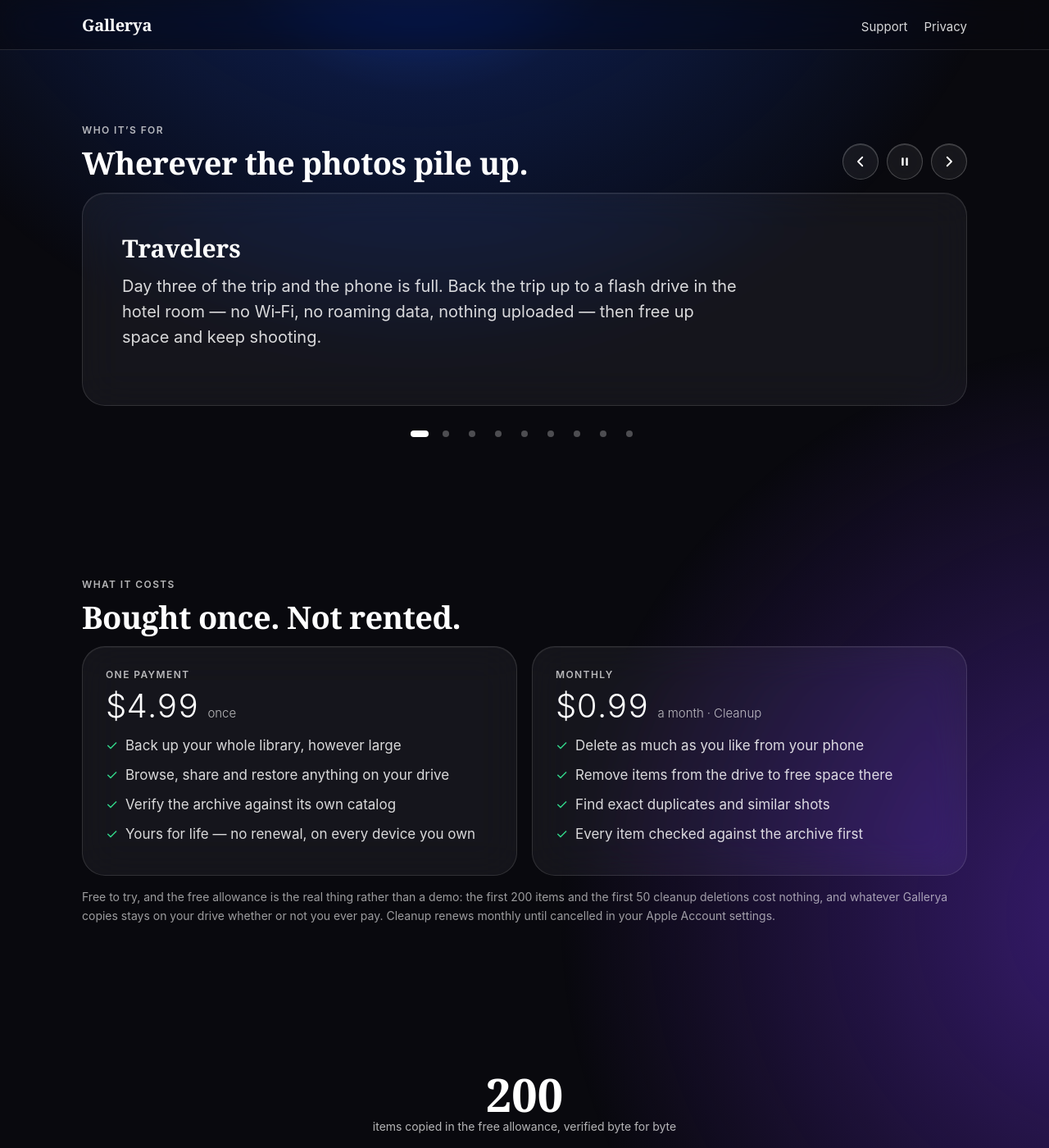
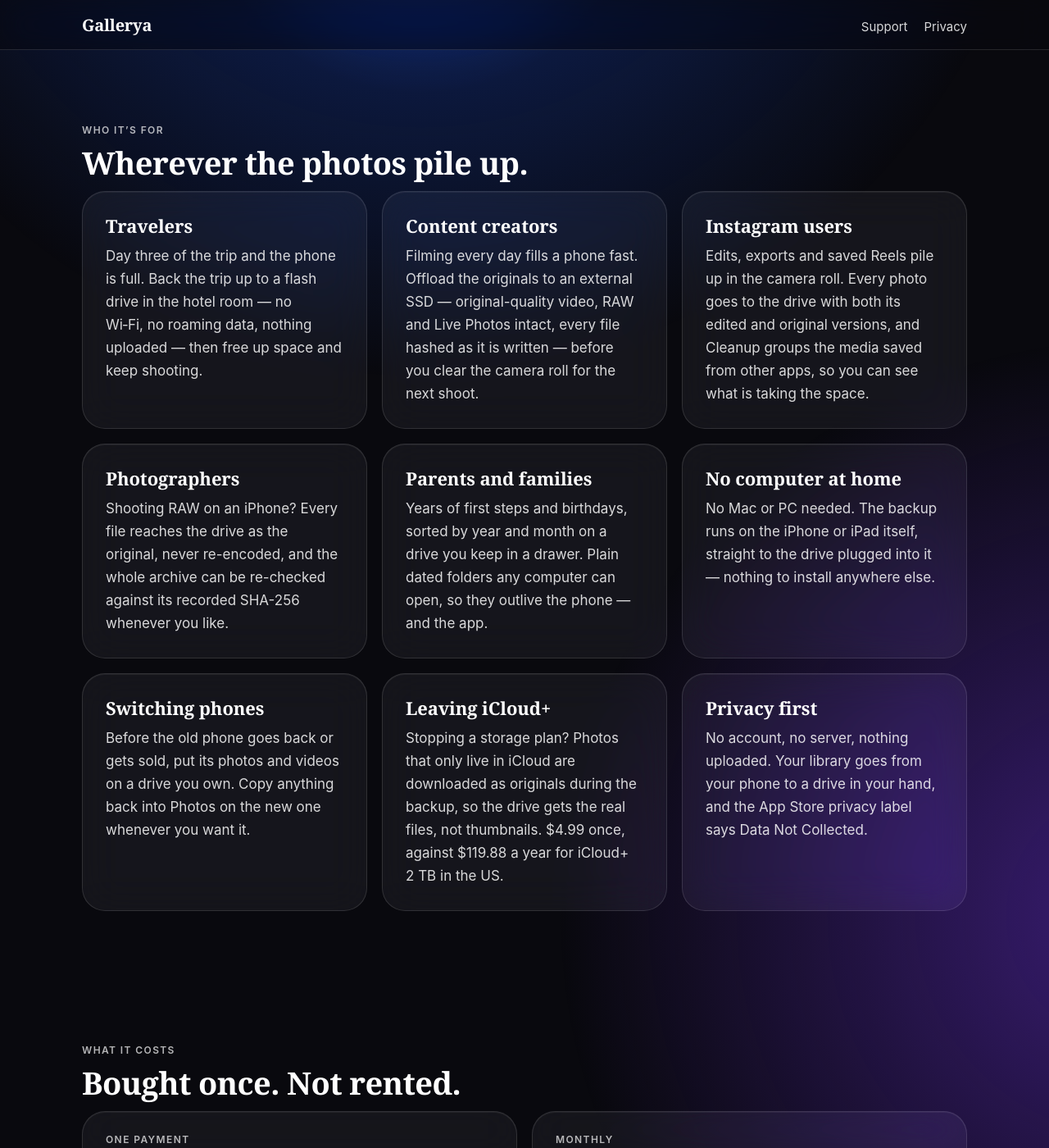
Before and after one commit to iAmrSalman/gallerya, a Jekyll site: the page built from index.html, in a window 1280 px wide and 1400 px high, scrolled down 5095 px. Shown: the whole window at 82% size. Built offline with Jekyll 4.4.1, drawn with Linux system fonts in a browser that asks for light colours.

Commit message:
Who it's for: back to a grid, with cards that answer the pointer
The nine use cases are a grid again: three across, two on a tablet, one on a phone. With a mouse, a card tilts towards the pointer (at most 6 degrees), lifts a little, carries a soft light under the pointer, and a ring in the app's three tints turns round its edge while it's hovered. It settles back flat on the page's spring. On a touch screen the ring goes round each card once as it comes into view, and the card a link lands on (/#travel from the travelers ad) gets the same single sweep. Nothing moves by itself for more than that, so the carousel's pause button goes. Reduce Motion keeps everything still, and Reduce Transparency drops the light.

Co-Authored-By: Claude Opus 5.5 <noreply@anthropic.com>

```diff
--- a/assets/aurora.css
+++ b/assets/aurora.css
@@ -520,64 +520,103 @@ header.hero h1 { font-size: clamp(2rem, 11cqw, 3.75rem); }
   clip-path: inset(50%); white-space: nowrap;
 }
 
-/* ── Who it's for: one card at a time ─────────────────────────────────────────
-   The row is as wide as one card and snaps to it. assets/use-cases.js moves it on by itself,
-   pauses it, and keeps the dots under it in step. The card's type is a size up from the other
-   panels, since it has the width to itself. */
-.carousel-head { display: flex; align-items: flex-end; justify-content: space-between; gap: 18px; }
-.carousel-nav { display: flex; gap: 10px; flex: none; margin-bottom: 14px; }
-.carousel-nav[hidden], .carousel-dots[hidden] { display: none; }
-.carousel-btn {
-  width: 44px; height: 44px; border-radius: 50%;
-  display: grid; place-items: center; padding: 0; cursor: pointer; color: #fff;
-  background: rgba(255, 255, 255, 0.06);
-  border: 1px solid rgba(255, 255, 255, 0.22);
-  box-shadow: inset 0 1px 0 rgba(255, 255, 255, 0.14);
-  backdrop-filter: blur(20px); -webkit-backdrop-filter: blur(20px);
+/* ── Who it's for: nine cards that answer the pointer ─────────────────────────
+   Each card is the usual glass panel with two layers over it.
+   - The card tilts towards the pointer: assets/use-cases.js sets --rx and --ry from where the
+     pointer is. It follows quickly while the pointer moves and settles back flat on the page's
+     slower spring when it leaves.
+   - ::after is a soft light that sits under the pointer (--mx, --my), behind the text.
+   - ::before is the edge: a 1.5px ring cut out of a conic gradient in the app's three tints,
+     azure, violet and jade, turned by animating --ring. It only turns while the card is
+     hovered, or once when a card comes into view on a touch screen or is the one a link landed
+     on. Nothing here moves by itself for longer than that.
+   An angle inside a gradient can only be animated through a registered property. A browser
+   without @property shows the ring standing still, which is fine. */
+@property --ring { syntax: "<angle>"; inherits: false; initial-value: 0deg; }
+
+.persona {
+  --rx: 0deg; --ry: 0deg; --mx: 50%; --my: 50%;
+  position: relative;
+  isolation: isolate;
+  transform: perspective(900px) rotateX(var(--rx)) rotateY(var(--ry));
   transition:
-    transform var(--spring-press-settle) var(--spring-press),
-    background-color 200ms ease-out,
-    opacity 200ms ease-out;
+    transform var(--spring-hero-settle) var(--spring-hero),
+    scale var(--spring-hero-settle) var(--spring-hero),
+    box-shadow 400ms ease-out,
+    border-color 400ms ease-out;
+  scroll-margin-top: 96px;
 }
-.carousel-btn svg { width: 18px; height: 18px; }
-.carousel-btn:active { transform: scale(0.94); transition-duration: 90ms, 200ms, 200ms; }
+.persona > * { position: relative; z-index: 1; }
+.persona::before,
+.persona::after {
+  content: "";
+  position: absolute;
+  border-radius: inherit;
+  pointer-events: none;
+}
+.persona::before {
+  inset: -1px;
+  padding: 1.5px;
+  z-index: 2;
+  background: conic-gradient(from var(--ring),
+    transparent 0deg,
+    var(--azure-accent) 50deg,
+    var(--violet-accent) 110deg,
+    transparent 170deg,
+    transparent 200deg,
+    var(--jade-accent) 270deg,
+    var(--azure-accent) 320deg,
+    transparent 360deg);
+  -webkit-mask: linear-gradient(#000 0 0) content-box, linear-gradient(#000 0 0);
+  -webkit-mask-composite: xor;
+  mask: linear-gradient(#000 0 0) content-box, linear-gradient(#000 0 0);
+  mask-composite: exclude;
+  opacity: 0;
+  transition: opacity 500ms ease-out;
+}
+.persona::after {
+  inset: 0;
+  z-index: 0;
+  background: radial-gradient(380px circle at var(--mx) var(--my), rgba(140, 199, 255, 0.15), transparent 62%);
+  opacity: 0;
+  transition: opacity 400ms ease-out;
+}
+
+@keyframes persona-ring { to { --ring: 360deg; } }
+@keyframes persona-sweep {
+  0% { --ring: 0deg; opacity: 0; }
+  18% { opacity: 1; }
+  78% { opacity: 1; }
+  100% { --ring: 360deg; opacity: 0; }
+}
+
+/* Once, on a touch screen as the card scrolls into view, and on the card a link landed on. */
+@media (prefers-reduced-motion: no-preference) {
+  .persona[data-sweep]::before { animation: persona-sweep 1.8s ease-in-out; }
+}
+
+/* With a pointer: the edge lights up on hover, and with motion allowed it turns, the card
+   tilts and lifts, and the light follows the pointer. While hovered the tilt follows the
+   pointer within 140ms; leaving hands back to the spring above. */
 @media (hover: hover) {
-  .carousel-btn:hover { background-color: rgba(255, 255, 255, 0.1); }
+  .persona:hover { border-color: transparent; }
+  .persona:hover::before { opacity: 1; }
 }
-.carousel-btn [data-icon-play] { display: none; }
-.carousel-btn[data-paused] [data-icon-play] { display: inline; }
-.carousel-btn[data-paused] [data-icon-pause] { display: none; }
-.carousel {
-  display: flex; gap: 18px;
-  overflow-x: auto; overscroll-behavior-x: contain;
-  scroll-snap-type: x mandatory;
-  scrollbar-width: none;
-  padding: 2px 0 6px;
+@media (hover: hover) and (prefers-reduced-motion: no-preference) {
+  .persona:hover {
+    scale: 1.015;
+    box-shadow: inset 0 1px 0 rgba(255, 255, 255, 0.08), 0 26px 60px -26px rgba(23, 71, 199, 0.8);
+    transition:
+      transform 140ms ease-out,
+      scale var(--spring-hero-settle) var(--spring-hero),
+      box-shadow 400ms ease-out,
+      border-color 400ms ease-out;
+  }
+  .persona:hover::before { animation: persona-ring 4s linear infinite; }
+  .persona:hover::after { opacity: 1; }
 }
-.carousel::-webkit-scrollbar { display: none; }
-.carousel:focus-visible { outline-offset: 6px; border-radius: var(--radius); }
-.carousel > .panel {
-  flex: 0 0 100%; scroll-snap-align: start;
-  padding: clamp(28px, 4.4vw, 48px);
-  min-height: clamp(220px, 24vw, 260px);
-}
-.carousel > .panel h3 { font-size: clamp(1.5rem, 2.6vw, 1.875rem); margin-bottom: 12px; }
-.carousel > .panel p { font-size: clamp(1.0625rem, 1.6vw, 1.25rem); line-height: 1.55; max-width: 60ch; margin-bottom: 0; }
-.carousel-dots { display: flex; justify-content: center; gap: 4px; margin-top: 14px; }
-.carousel-dots button {
-  width: 28px; height: 28px; padding: 0; border: 0; background: none; cursor: pointer;
-  display: grid; place-items: center;
-}
-.carousel-dots button::before {
-  content: ""; width: 8px; height: 8px; border-radius: 4px;
-  background: rgba(255, 255, 255, 0.28);
-  transition: width 300ms ease-out, background-color 300ms ease-out;
-}
-.carousel-dots button[aria-current="true"]::before { width: 22px; background: var(--ink); }
-/* On a phone the row is swiped and the dots are tapped, so the arrows go and only the pause
-   button stays beside the heading, which otherwise wraps onto three lines. */
-@media (max-width: 560px) {
-  .carousel-btn[data-carousel-prev], .carousel-btn[data-carousel-next] { display: none; }
+@media (prefers-reduced-motion: reduce) {
+  .persona { transform: none; }
 }
 
 /* ── Reduce Transparency, for the surfaces ─────────────────────────────────────
@@ -588,5 +627,5 @@ header.hero h1 { font-size: clamp(2rem, 11cqw, 3.75rem); }
   nav.top::before { background: var(--base); backdrop-filter: none; -webkit-backdrop-filter: none; }
   .cta { background: #2f5fc0; backdrop-filter: none; -webkit-backdrop-filter: none; }
   .cta.quiet { background: #1c1c23; }
-  .carousel-btn { background: #1c1c23; backdrop-filter: none; -webkit-backdrop-filter: none; }
+  .persona::after { display: none; }
 }
--- a/assets/use-cases.js
+++ b/assets/use-cases.js
@@ -1,120 +1,89 @@
-// "Who it's for": one card at a time, moving on by itself.
+// "Who it's for": nine cards that answer the pointer.
 //
-// Each card stays up for as long as it takes to read (0.3 s a word, never under 6 s), then the
-// row moves to the next one and loops back after the last. It holds still while a mouse is over
-// it, while it has keyboard focus, while less than half of it is on screen, and while the tab is
-// hidden. The pause button stops it for good; it is the control WCAG 2.2.2 asks for on anything
-// that moves by itself for more than five seconds.
+// With a mouse or a pen, a card tilts towards the pointer, by at most 6 degrees, and a soft
+// light follows the pointer across it. The styles do the rest: the edge lights up and turns
+// while the card is hovered, and the card settles back flat on a spring when the pointer leaves.
 //
-// It starts paused for anyone who has asked for less motion, and for anyone who arrived on a
-// particular card (an ad landing on /#travel came for that card, so it should not slide away).
-// Swiping, a trackpad, the arrow keys, the arrows and the dots all still work either way.
+// On a touch screen there is no hover, so the light runs round each card's edge once, the
+// first time the card is mostly on screen. The card a link landed on (/#travel, from the
+// travelers ad) gets the same single sweep once the page has scrolled to it.
+//
+// Nothing tilts or sweeps for anyone who has asked for less motion; the styles still light the
+// edge on hover for them, standing still.
 (function () {
+  var cards = Array.prototype.slice.call(document.querySelectorAll(".persona"));
+  if (!cards.length) return;
+
   var reduceMotion = window.matchMedia("(prefers-reduced-motion: reduce)");
+  var touchOnly = window.matchMedia("(hover: none)");
+  var MAX_TILT = 6;
 
-  document.querySelectorAll("[data-carousel]").forEach(function (root) {
-    var track = root.querySelector(".carousel");
-    var nav = root.querySelector(".carousel-nav");
-    var dotsBox = root.querySelector(".carousel-dots");
-    var prev = root.querySelector("[data-carousel-prev]");
-    var next = root.querySelector("[data-carousel-next]");
-    var play = root.querySelector("[data-carousel-play]");
-    if (!track || !nav || !dotsBox || !prev || !next || !play) return;
+  function sweep(card) {
+    if (reduceMotion.matches) return;
+    card.removeAttribute("data-sweep");
+    // Read layout so removing and adding the attribute counts as a fresh start.
+    void card.offsetWidth;
+    card.setAttribute("data-sweep", "");
+  }
+  // Cleared when it ends, or leaving a hover would hand the edge back to the sweep and replay it.
+  cards.forEach(function (card) {
+    card.addEventListener("animationend", function (event) {
+      if (event.animationName === "persona-sweep") card.removeAttribute("data-sweep");
+    });
+  });
 
-    var cards = Array.prototype.slice.call(track.querySelectorAll(".panel"));
-    var count = cards.length;
-    if (!count) return;
+  // The tilt. The card's box is measured as the pointer arrives, while the card is still flat:
+  // measured while tilted, the box would shift under the pointer and the card would chase it.
+  cards.forEach(function (card) {
+    var box = null, scrollAtEnter = 0, x = 0.5, y = 0.5, frame = 0;
 
-    var landedOnCard = cards.some(function (card) { return "#" + card.id === location.hash; });
-    var paused = reduceMotion.matches || landedOnCard;
-    var held = { hover: false, focus: false, offscreen: false, hidden: document.hidden };
-    var timer = 0;
-
-    // One card's width plus the gap after it, measured each time so it follows resizes.
-    function step() {
-      var gap = parseFloat(getComputedStyle(track).columnGap) || 0;
-      return cards[0].getBoundingClientRect().width + gap;
+    function paint() {
+      frame = 0;
+      card.style.setProperty("--ry", ((0.5 - x) * 2 * MAX_TILT).toFixed(2) + "deg");
+      card.style.setProperty("--rx", ((y - 0.5) * 2 * MAX_TILT).toFixed(2) + "deg");
+      card.style.setProperty("--mx", (x * 100).toFixed(1) + "%");
+      card.style.setProperty("--my", (y * 100).toFixed(1) + "%");
     }
-    function current() {
-      return Math.min(count - 1, Math.max(0, Math.round(track.scrollLeft / step())));
-    }
-    function goTo(index) {
-      var target = (index + count) % count;
-      track.scrollTo({ left: target * step(), behavior: reduceMotion.matches ? "auto" : "smooth" });
+    function settle() {
+      if (frame) cancelAnimationFrame(frame);
+      frame = 0;
+      box = null;
+      ["--rx", "--ry", "--mx", "--my"].forEach(function (name) { card.style.removeProperty(name); });
     }
 
-    // How long a card stays up: long enough to read it.
-    function dwell(index) {
-      var words = cards[index].textContent.trim().split(/\s+/).length;
-      return Math.max(6000, words * 300);
-    }
-    function isHeld() {
-      return paused || held.hover || held.focus || held.offscreen || held.hidden;
-    }
-    function schedule() {
-      clearTimeout(timer);
-      if (isHeld()) return;
-      timer = setTimeout(function () { goTo(current() + 1); }, dwell(current()));
-    }
+    card.addEventListener("pointerenter", function (event) {
+      if (event.pointerType === "touch" || reduceMotion.matches) return;
+      box = card.getBoundingClientRect();
+      scrollAtEnter = window.scrollY;
+    });
+    card.addEventListener("pointermove", function (event) {
+      if (!box || event.pointerType === "touch") return;
+      var top = box.top - (window.scrollY - scrollAtEnter);
+      x = Math.min(1, Math.max(0, (event.clientX - box.left) / box.width));
+      y = Math.min(1, Math.max(0, (event.clientY - top) / box.height));
+      if (!frame) frame = requestAnimationFrame(paint);
+    });
+    card.addEventListener("pointerleave", settle);
+    window.addEventListener("resize", settle);
+  });
 
-    // The dots: one per card, the current one drawn long.
-    var dots = cards.map(function (card, index) {
-      var dot = document.createElement("button");
-      dot.type = "button";
-      dot.setAttribute("aria-controls", track.id);
-      dot.setAttribute("aria-label", "Card " + (index + 1) + " of " + count + ": " + card.querySelector("h3").textContent);
-      dot.addEventListener("click", function () { goTo(index); });
-      dotsBox.appendChild(dot);
-      return dot;
-    });
-    function markCurrent() {
-      var index = current();
-      dots.forEach(function (dot, i) { dot.setAttribute("aria-current", i === index ? "true" : "false"); });
-    }
+  // On a touch screen: one sweep per card, the first time it is mostly in view.
+  if (touchOnly.matches && "IntersectionObserver" in window) {
+    var seen = new IntersectionObserver(function (entries) {
+      entries.forEach(function (entry) {
+        if (!entry.isIntersecting) return;
+        seen.unobserve(entry.target);
+        sweep(entry.target);
+      });
+    }, { threshold: 0.6 });
+    cards.forEach(function (card) { seen.observe(card); });
+  }
 
-    function setPaused(value) {
-      paused = value;
-      play.toggleAttribute("data-paused", paused);
-      play.setAttribute("aria-label", paused ? "Play" : "Pause");
-      schedule();
-    }
-
-    prev.addEventListener("click", function () { goTo(current() - 1); });
-    next.addEventListener("click", function () { goTo(current() + 1); });
-    play.addEventListener("click", function () { setPaused(!paused); });
-
-    // Whatever moved the row, the user or the timer, the clock restarts once it settles on a card.
-    var settle = 0;
-    track.addEventListener("scroll", function () {
-      markCurrent();
-      clearTimeout(timer);
-      clearTimeout(settle);
-      settle = setTimeout(schedule, 200);
-    }, { passive: true });
-
-    root.addEventListener("mouseenter", function () { held.hover = true; schedule(); });
-    root.addEventListener("mouseleave", function () { held.hover = false; schedule(); });
-    // Keyboard focus holds it; a mouse click on a button does not, or pressing Play would leave
-    // it held by the focus the click just gave the button.
-    root.addEventListener("focusin", function (event) {
-      held.focus = event.target.matches(":focus-visible");
-      schedule();
-    });
-    root.addEventListener("focusout", function (event) {
-      if (!root.contains(event.relatedTarget)) { held.focus = false; schedule(); }
-    });
-    document.addEventListener("visibilitychange", function () { held.hidden = document.hidden; schedule(); });
-    if ("IntersectionObserver" in window) {
-      new IntersectionObserver(function (entries) {
-        held.offscreen = !entries[0].isIntersecting;
-        schedule();
-      }, { threshold: 0.5 }).observe(track);
-    }
-    window.addEventListener("resize", function () { goTo(current()); });
-
-    nav.hidden = false;
-    dotsBox.hidden = false;
-    markCurrent();
-    setPaused(paused);
-  });
+  // The card a link landed on, once the page has had a moment to scroll to it.
+  function landed() {
+    var card = cards.filter(function (c) { return "#" + c.id === location.hash; })[0];
+    if (card) setTimeout(function () { sweep(card); }, 450);
+  }
+  landed();
+  window.addEventListener("hashchange", landed);
 })();
--- a/index.html
+++ b/index.html
@@ -174,62 +174,52 @@ layout: default
   </div>
 </div></section>
 
-<!-- One card at a time. It moves on by itself (assets/use-cases.js), staying on each card for
-     as long as it takes to read, and it can be swiped, scrolled with a trackpad, or moved with
-     the arrow keys once it has focus. The buttons and dots stay hidden until the script runs.
-     Each card has an id so an ad or a post can land on the one it is about, e.g.
-     /?ct=ig_ad_travel#travel scrolls the row to the Travelers card. -->
-<section id="use-cases" data-tint="azure"><div class="wrap" data-carousel>
-  <div class="carousel-head">
-    <div>
-      <span class="label">Who it’s for</span>
-      <h2>Wherever the photos pile up.</h2>
-    </div>
-    <div class="carousel-nav" hidden>
-      <button class="carousel-btn" type="button" data-carousel-prev aria-controls="use-case-track" aria-label="Previous"><svg viewBox="0 0 24 24" aria-hidden="true"><path d="M15 5l-7 7 7 7" fill="none" stroke="currentColor" stroke-width="2.4" stroke-linecap="round" stroke-linejoin="round"/></svg></button>
-      <button class="carousel-btn" type="button" data-carousel-play aria-controls="use-case-track" aria-label="Pause"><svg viewBox="0 0 24 24" aria-hidden="true"><g data-icon-pause><rect x="7" y="5.5" width="3.2" height="13" rx="1" fill="currentColor"/><rect x="13.8" y="5.5" width="3.2" height="13" rx="1" fill="currentColor"/></g><path data-icon-play d="M8 5.5v13l10.5-6.5z" fill="currentColor"/></svg></button>
-      <button class="carousel-btn" type="button" data-carousel-next aria-controls="use-case-track" aria-label="Next"><svg viewBox="0 0 24 24" aria-hidden="true"><path d="M9 5l7 7-7 7" fill="none" stroke="currentColor" stroke-width="2.4" stroke-linecap="round" stroke-linejoin="round"/></svg></button>
-    </div>
-  </div>
-  <div class="carousel" id="use-case-track" role="region" aria-roledescription="carousel" aria-label="Who it’s for" tabindex="0">
-    <div class="panel" id="travel" role="group" aria-roledescription="slide" aria-label="1 of 9: Travelers">
+<!-- Nine cards in a grid. With a mouse, a card tilts towards the pointer and a light runs round
+     its edge while the pointer is on it (assets/use-cases.js); nothing moves on its own. On a
+     touch screen the light goes round each card once as it comes into view. Each card has an id
+     so an ad or a post can land on the one it is about, e.g. /?ct=ig_ad_travel#travel, and the
+     card it lands on gets the same single sweep. -->
+<section id="use-cases" data-tint="azure"><div class="wrap">
+  <span class="label">Who it’s for</span>
+  <h2>Wherever the photos pile up.</h2>
+  <div class="grid personas">
+    <div class="panel persona" id="travel">
       <h3>Travelers</h3>
       <p>Day three of the trip and the phone is full. Back the trip up to a flash drive in the hotel room — no Wi&#8209;Fi, no roaming data, nothing uploaded — then free up space and keep shooting.</p>
     </div>
-    <div class="panel" id="creators" role="group" aria-roledescription="slide" aria-label="2 of 9: Content creators">
+    <div class="panel persona" id="creators">
       <h3>Content creators</h3>
       <p>Filming every day fills a phone fast. Offload the originals to an external SSD — original-quality video, RAW and Live Photos intact, every file hashed as it is written — before you clear the camera roll for the next shoot.</p>
     </div>
-    <div class="panel" id="instagram" role="group" aria-roledescription="slide" aria-label="3 of 9: Instagram users">
+    <div class="panel persona" id="instagram">
       <h3>Instagram users</h3>
       <p>Edits, exports and saved Reels pile up in the camera roll. Every photo goes to the drive with both its edited and original versions, and Cleanup groups the media saved from other apps, so you can see what is taking the space.</p>
     </div>
-    <div class="panel" id="photographers" role="group" aria-roledescription="slide" aria-label="4 of 9: Photographers">
+    <div class="panel persona" id="photographers">
       <h3>Photographers</h3>
       <p>Shooting RAW on an iPhone? Every file reaches the drive as the original, never re-encoded, and the whole archive can be re-checked against its recorded SHA-256 whenever you like.</p>
     </div>
-    <div class="panel" id="families" role="group" aria-roledescription="slide" aria-label="5 of 9: Parents and families">
+    <div class="panel persona" id="families">
       <h3>Parents and families</h3>
       <p>Years of first steps and birthdays, sorted by year and month on a drive you keep in a drawer. Plain dated folders any computer can open, so they outlive the phone — and the app.</p>
     </div>
-    <div class="panel" id="no-computer" role="group" aria-roledescription="slide" aria-label="6 of 9: No computer at home">
+    <div class="panel persona" id="no-computer">
       <h3>No computer at home</h3>
       <p>No Mac or PC needed. The backup runs on the iPhone or iPad itself, straight to the drive plugged into it — nothing to install anywhere else.</p>
     </div>
-    <div class="panel" id="new-phone" role="group" aria-roledescription="slide" aria-label="7 of 9: Switching phones">
+    <div class="panel persona" id="new-phone">
       <h3>Switching phones</h3>
       <p>Before the old phone goes back or gets sold, put its photos and videos on a drive you own. Copy anything back into Photos on the new one whenever you want it.</p>
     </div>
-    <div class="panel" id="leaving-icloud" role="group" aria-roledescription="slide" aria-label="8 of 9: Leaving iCloud+">
+    <div class="panel persona" id="leaving-icloud">
       <h3>Leaving iCloud+</h3>
       <p>Stopping a storage plan? Photos that only live in iCloud are downloaded as originals during the backup, so the drive gets the real files, not thumbnails. $4.99 once, against $119.88 a year for iCloud+ 2&nbsp;TB in the US.</p>
     </div>
-    <div class="panel" id="privacy" role="group" aria-roledescription="slide" aria-label="9 of 9: Privacy first">
+    <div class="panel persona" id="privacy">
       <h3>Privacy first</h3>
       <p>No account, no server, nothing uploaded. Your library goes from your phone to a drive in your hand, and the App Store privacy label says Data Not Collected.</p>
     </div>
   </div>
-  <div class="carousel-dots" hidden></div>
 </div></section>
 
 <section data-tint="azure"><div class="wrap">
```
